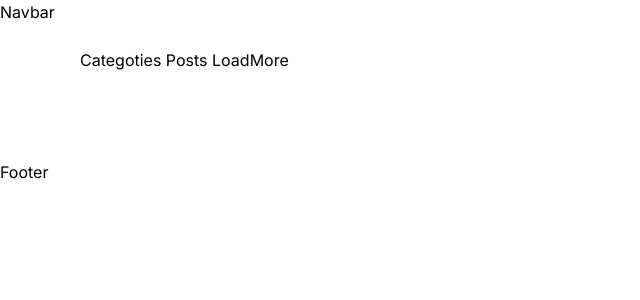
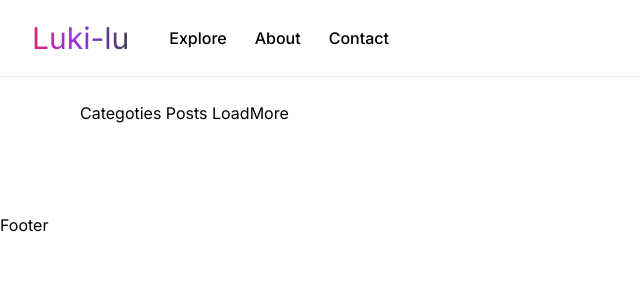
Before and after one commit to foxnaim/Study-Hub, a Next.js app: page / in a window 1280 px wide. Shown: the top 300 px of the page, without its empty margins (0-640 px from the left). Built offline with nearby package versions, Linux system fonts and the light colour scheme.

Commit message:
modified:   app/layout.tsx 	modified:   components/Footer.tsx 	modified:   components/NavBar.tsx

```diff
--- a/app/layout.tsx
+++ b/app/layout.tsx
@@ -1,5 +1,7 @@
 import type { Metadata } from "next";
 import "./globals.css";
+import NavBar from "@/components/NavBar";
+import Footer from "@/components/Footer";
 
 export const metadata: Metadata = {
   title: "Flexibble",
@@ -14,11 +16,11 @@ export default function RootLayout({
   return (
     <html lang="en-ru">
       <body>
-        Navbar
+        <NavBar/>
         <main>
         {children}
         </main>
-        Footer
+        <Footer/>
       </body>
     </html>
   );
--- a/components/Footer.tsx
+++ b/components/Footer.tsx
@@ -1,9 +1,9 @@
 import React from 'react'
 
-type Props = {}
-
-const Footer = (props: Props) => {
+const Footer = () => {
   return (
     <div>Footer</div>
   )
 }
+
+export default Footer
--- a/components/NavBar.tsx
+++ b/components/NavBar.tsx
@@ -1,11 +1,22 @@
 import React from 'react'
-
-type Props = {}
-
-const NavBar = (props: Props) => {
-  return (
-    <div>NavBar</div>
-  )
+import Link from 'next/link'
+const NavBar = () => {
+ return (
+  <nav className='flexBetween navbar'>
+   <div className='flex-1 flexStart gap-10'>
+    <Link
+     href="/"
+     className="flexCenter cursor-pointer text-3xl bg-gradient-to-r from-pink-600 via-purple-600 to-gray-100 bg-clip-text text-transparent">
+     Luki-lu
+    </Link>
+    <ul className='xl:flex hidden text-small gap-7'>
+     <li className='text-base text-gray-600 hover:text-violet-600 transition-all duration-100 ease-in-out cursor-pointer'>Explore</li>
+     <li className='text-base text-gray-600 hover:text-violet-600 transition-all duration-100 ease-in-out cursor-pointer'>About</li>
+     <li className='text-base text-gray-600 hover:text-violet-600 transition-all duration-100 ease-in-out cursor-pointer'>Contact</li>
+     </ul>
+   </div>
+  </nav>
+ )
 }
 
 export default NavBar
```
